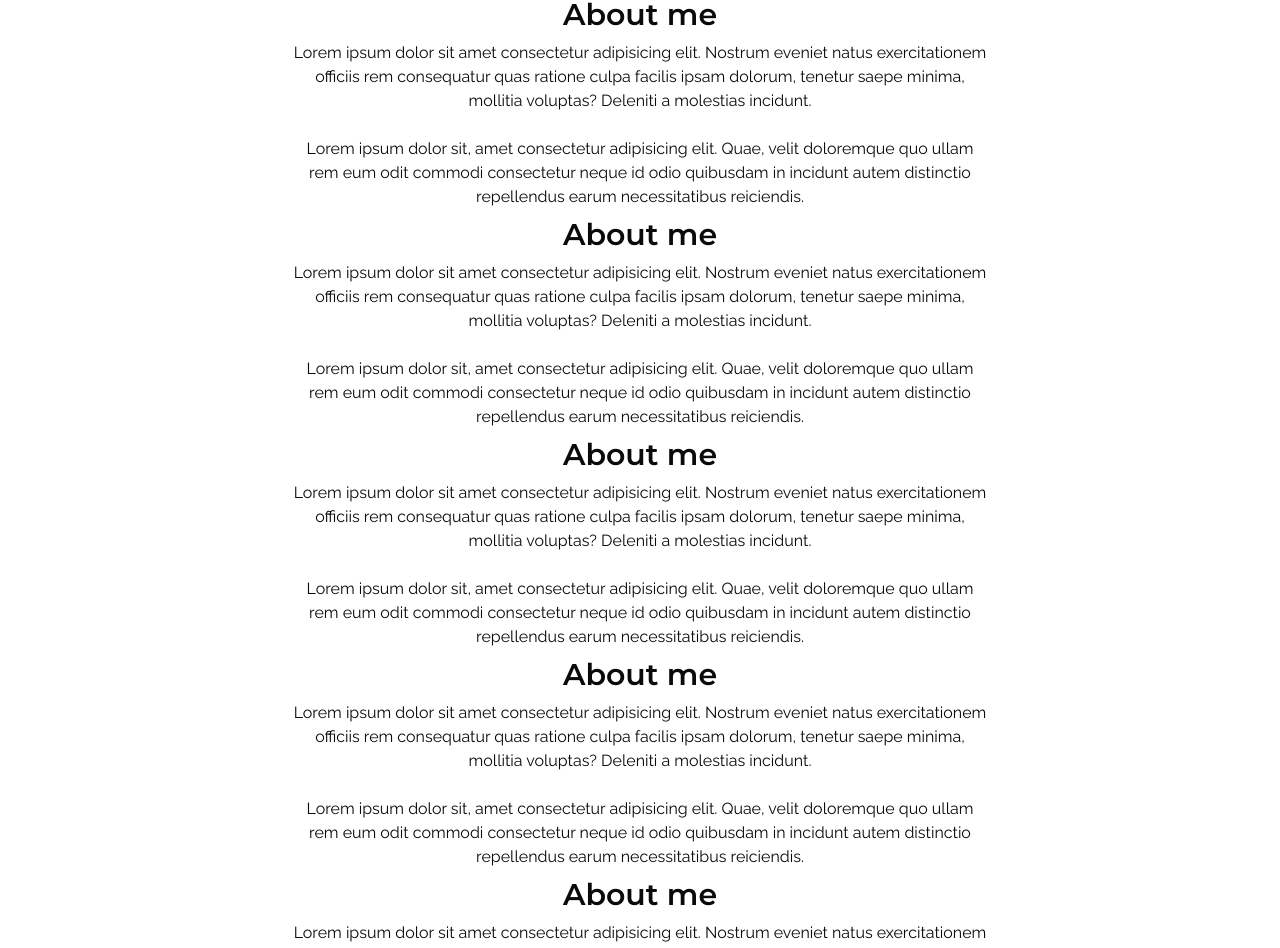
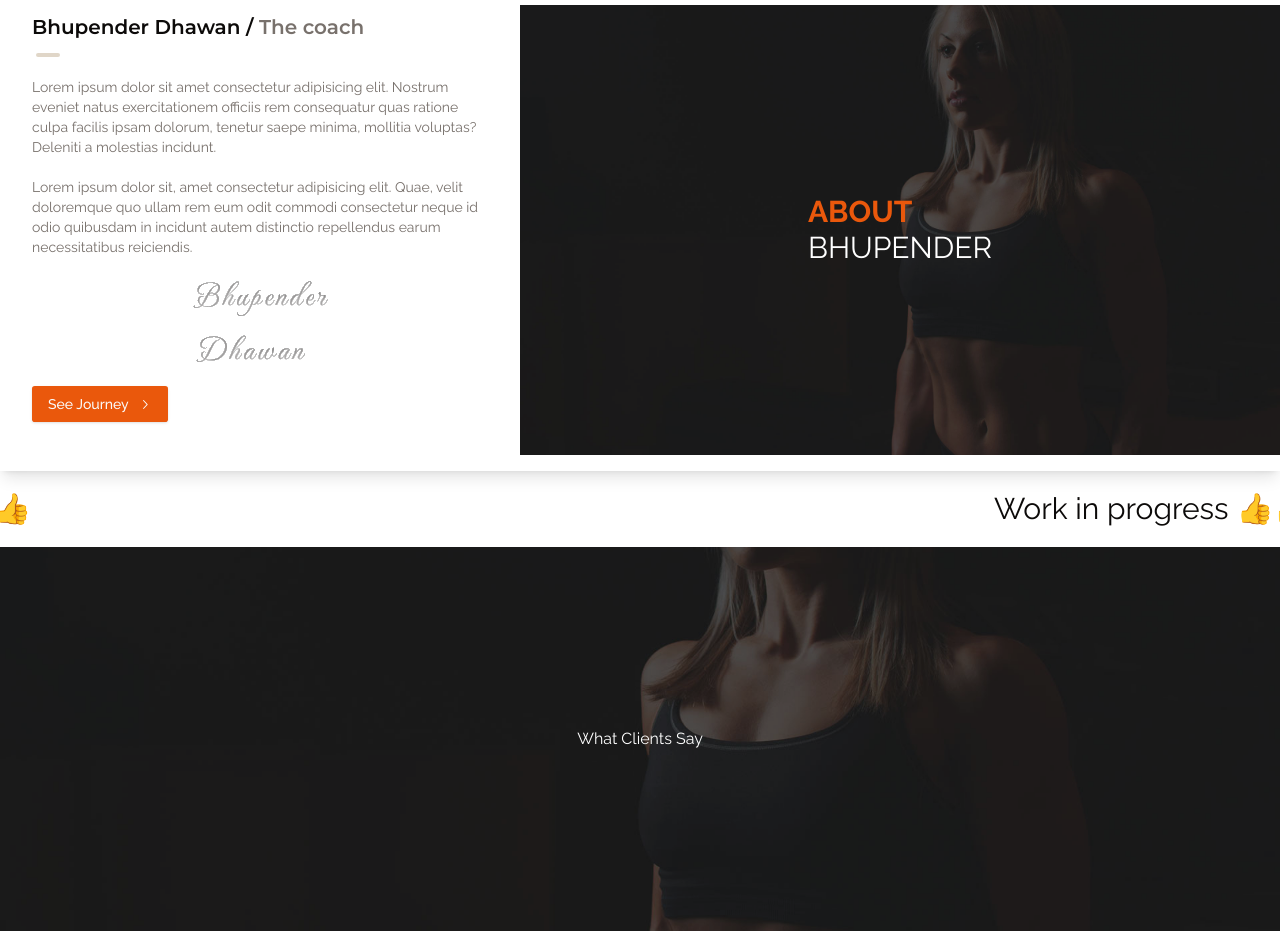
Before and after one commit to AnitKrJha/Gym-Trainer, a Next.js app: page / in a window 1280 px wide. Shown: the part 887-1835 px from the top of the page. Built offline with nearby package versions, Linux system fonts and the light colour scheme.

Commit message:
Finalised till about

```diff
--- a/src/components/AboutSection.tsx
+++ b/src/components/AboutSection.tsx
@@ -1,27 +1,66 @@
 import Image from "next/image";
 import { AspectRatio } from "@/components/ui/aspect-ratio";
 import { Button } from "./ui/button";
+import Bhuppi from "/public/Bhupender Dhawan.svg";
 import SectionHeading from "./SectionHeading";
+import {
+  AlignRightIcon,
+  ChevronRightIcon,
+  PinRightIcon,
+} from "@radix-ui/react-icons";
+import Link from "next/link";
+import ImageWithOverlay from "./ImageWithOverlay";
 
 type Props = {};
 
 const AboutSection = (props: Props) => {
   return (
-    <section className="w-full  flex flex-col items-center ">
-      <SectionHeading align="center">About me</SectionHeading>
-      <p className="text-center max-w-3xl px-5 md:px-9">
-        Lorem ipsum dolor sit amet consectetur adipisicing elit. Nostrum eveniet
-        natus exercitationem officiis rem consequatur quas ratione culpa facilis
-        ipsam dolorum, tenetur saepe minima, mollitia voluptas? Deleniti a
-        molestias incidunt.
-      </p>
-      <br />
-      <p className="text-center max-w-3xl px-5 md:px-9">
-        Lorem ipsum dolor sit, amet consectetur adipisicing elit. Quae, velit
-        doloremque quo ullam rem eum odit commodi consectetur neque id odio
-        quibusdam in incidunt autem distinctio repellendus earum necessitatibus
-        reiciendis.
-      </p>
+    <section className="w-full  flex flex-col md:flex-row-reverse  m-auto shadow-lg py-4">
+      <div className="image w-full  ">
+        <ImageWithOverlay
+          heightClass="h-[350px] md:h-[450px]"
+          src="/Fitness_slide_1.jpg"
+          height={500}
+          width={500}
+          alt="image"
+          className="w-full h-full object-cover object-center"
+        >
+          <h2 className="about text-background grid place-items-center h-[350px] md:h-[450px]">
+            <span className="uppercase text-3xl">
+              <span className="text-primary font-bold uppercase ">About</span>{" "}
+              <br />
+              Bhupender
+            </span>
+          </h2>
+        </ImageWithOverlay>
+      </div>
+      <div className="text-muted-foreground text-sm px-8">
+        <SectionHeading align="left" className="md:text-xl">
+          Bhupender Dhawan /{" "}
+          <span className="text-muted-foreground">The coach</span>
+        </SectionHeading>
+        <p className=" max-w-3xl m-auto  ">
+          Lorem ipsum dolor sit amet consectetur adipisicing elit. Nostrum
+          eveniet natus exercitationem officiis rem consequatur quas ratione
+          culpa facilis ipsam dolorum, tenetur saepe minima, mollitia voluptas?
+          Deleniti a molestias incidunt.
+        </p>
+        <br />
+        <p className=" max-w-3xl   m-auto mb-2">
+          Lorem ipsum dolor sit, amet consectetur adipisicing elit. Quae, velit
+          doloremque quo ullam rem eum odit commodi consectetur neque id odio
+          quibusdam in incidunt autem distinctio repellendus earum
+          necessitatibus reiciendis.
+        </p>
+        <Image src={Bhuppi} alt="bhupendra dhawan" className="mx-auto my-6" />
+        <div className="w-full text-right md:text-left my-2">
+          <Link href="./journey">
+            <Button>
+              See Journey <ChevronRightIcon className="ml-2" />
+            </Button>
+          </Link>
+        </div>
+      </div>
     </section>
   );
 };
--- a/src/components/HeroSection.tsx
+++ b/src/components/HeroSection.tsx
@@ -12,6 +12,7 @@ const HeroSection = (props: Props) => {
         height={1000}
         width={1000}
         alt=""
+        priority
         className="object-cover w-screen h-screen object-center"
       />
       <div className=" text-white overlay top-0 left-0 bg-black w-full h-full flex items-center z-[1] absolute bg-opacity-50 justify-start">
--- /dev/null
+++ b/src/components/ImageWithOverlay.tsx
@@ -0,0 +1,43 @@
+import { cn } from "@/lib/utils";
+import Image, { ImageProps } from "next/image";
+import { ReactNode } from "react";
+
+type Props = {
+  containerClassName?: string;
+  children?: ReactNode;
+  heightClass?: string;
+} & ImageProps;
+
+const ImageWithOverlay = ({
+  containerClassName,
+  children,
+  className,
+  heightClass,
+  ...other
+}: Props) => {
+  return (
+    <>
+      <div
+        className={cn(
+          "w-full bg-black/20 relative",
+          heightClass,
+          containerClassName
+        )}
+      >
+        <div className={cn("absolute  -z-10 w-full", heightClass)}>
+          <Image
+            {...other}
+            className={cn(
+              "object-cover object-center w-full h-full",
+              className
+            )}
+            alt="s"
+          />
+        </div>
+        <div className="w-full"> {children} </div>
+      </div>
+    </>
+  );
+};
+
+export default ImageWithOverlay;
--- a/src/components/Marquee.tsx
+++ b/src/components/Marquee.tsx
@@ -1,6 +1,6 @@
 import Marquee from "react-fast-marquee";
 
-type Props = { content: string };
+type Props = { content?: string };
 
 const Marquees = ({ content }: Props) => {
   return (
--- a/src/components/Navbar.tsx
+++ b/src/components/Navbar.tsx
@@ -16,19 +16,21 @@ import {
   SheetTrigger,
 } from "./ui/sheet";
 import useScrollPosition from "@/hooks/useScrollPosition";
+import { useRouter } from "next/router";
 const rale = Raleway({ subsets: ["latin"] });
 type Props = {};
 
 const Navbar = (props: Props) => {
   const srollPosition = useScrollPosition();
+  const router = useRouter();
 
   return (
     <Sheet>
       <div className=" w-full">
         <nav
           className={`fixed w-full z-10 top-0 flex justify-between py-4 px-3 md:px-6 items-center ${
-            srollPosition < 500
-              ? "bg-black text-background bg-opacity-75 backdrop-blur-sm border-b-background/30 border-b"
+            srollPosition < 10 && router.asPath === "/"
+              ? " text-background  backdrop-blur-sm border-b-background/30 border-b"
               : "bg-background shadow-md"
           }`}
         >
--- a/src/components/SectionHeading.tsx
+++ b/src/components/SectionHeading.tsx
@@ -1,9 +1,11 @@
+import { cn } from "@/lib/utils";
 import { Montserrat } from "next/font/google";
 import { ReactNode } from "react";
 const monst = Montserrat({ subsets: ["latin"] });
 type Props = {
   children: ReactNode;
   align: "left" | "right" | "center";
+  className?: string;
 };
 
 const SectionHeading = (props: Props) => {
@@ -11,17 +13,28 @@ const SectionHeading = (props: Props) => {
   switch (props.align) {
     case "center":
       align = "text-center ";
+      break;
     case "left":
       align = "text-left ";
+      break;
     case "right":
       align = "text-right ";
+      break;
   }
 
   return (
     <h2
-      className={`section-heading ${align} ${monst.className} font-semibold py-2 text-xl md:text-3xl`}
+      className={cn(
+        `text-foreground section-heading ${align}  ${monst.className} max-w-3xl m-auto w-full font-semibold py-2 text-xl md:text-3xl`,
+        props.className
+      )}
     >
       {props.children}
+      <div
+        className={`underline w-6 mix-blend-difference h-1 my-3 ${
+          props.align === "center" ? "mx-auto" : " ml-1 my-2"
+        } bg-gray-800 rounded`}
+      ></div>
     </h2>
   );
 };
--- /dev/null
+++ b/src/components/Testimonials.tsx
@@ -0,0 +1,25 @@
+import React from "react";
+import ImageWithOverlay from "./ImageWithOverlay";
+
+type Props = {};
+
+const Testimonials = (props: Props) => {
+  return (
+    <section>
+      <ImageWithOverlay
+        heightClass="h-64 md:h-72 lg:h-96"
+        containerClassName=""
+        src="/Fitness_slide_1.jpg"
+        width={800}
+        height={800}
+        alt="hello"
+      >
+        <div className="flex h-64 md:h-72 lg:h-96 justify-center items-center text-background">
+          What Clients Say
+        </div>
+      </ImageWithOverlay>
+    </section>
+  );
+};
+
+export default Testimonials;
--- a/src/pages/index.tsx
+++ b/src/pages/index.tsx
@@ -6,6 +6,8 @@ import { AspectRatio } from "@/components/ui/aspect-ratio";
 import HeroSection from "@/components/HeroSection";
 import AboutSection from "@/components/AboutSection";
 import Marquees from "@/components/Marquee";
+import ImageWithOverlay from "@/components/ImageWithOverlay";
+import Testimonials from "@/components/Testimonials";
 
 const inter = Inter({ subsets: ["latin"] });
 
@@ -25,17 +27,16 @@ export default function Home() {
         content="Ankit esi hi bhupendra ki photo mil jaye to 👑
       "
       /> */}
-      <Marquees
-        content="Ankit esi hi bhupendra ki photo mil jaye to 👑
-      "
-      />
+      <Marquees />
+      <AboutSection />
+      {/* <AboutSection />
       <AboutSection />
       <AboutSection />
       <AboutSection />
-      <AboutSection />
-      <AboutSection />
-      <AboutSection />
+      <AboutSection /> */}
       <Marquees content="" />
+      <Testimonials />
+      {/* </ImageWithOverlay> */}
     </div>
   );
 }
```
Also changed, not shown: public/Bhupender Dhawan.svg (added).
